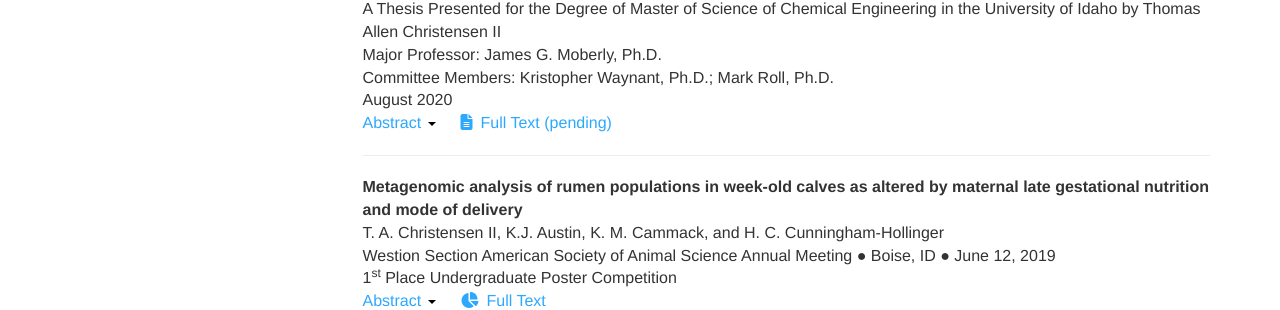
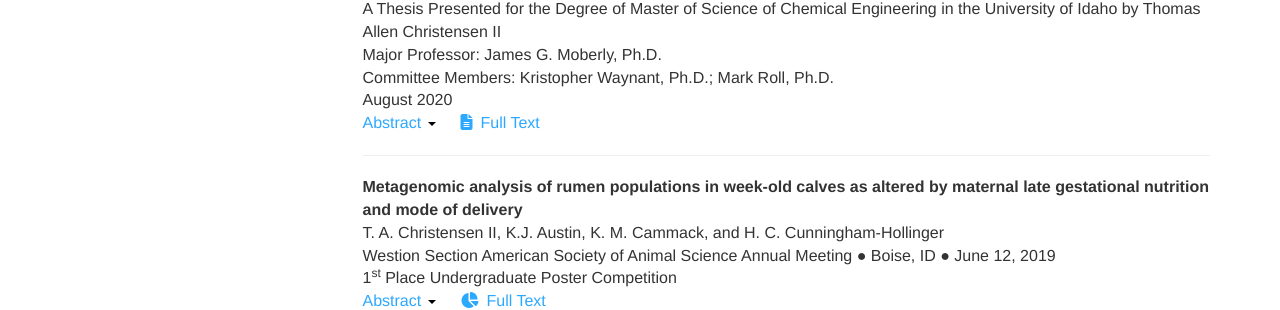
Before and after one commit to MillironX/millironx.github.io, a Jekyll site: the page built from Academia.html, in a window 1280 px wide. Shown: the part 693-1003 px from the top of the page. Built offline with Jekyll 4.4.1, drawn with Linux system fonts in a browser that asks for light colours; nearby versions of some CDN libraries; comment, search, counter and statistics services are not loaded.

Commit message:
Add thesis link

```diff
--- a/Academia.html
+++ b/Academia.html
@@ -23,7 +23,7 @@
         <br />
         <a data-toggle="collapse" data-target="#thesis-abstract" role="button">Abstract <span class="caret"></span></a>
         &emsp;
-        <a href="#"><i class="fas fa-file-alt"></i>&ensp;Full Text (pending)</a>
+        <a href="https://www.proquest.com/dissertations-theses/polyoxometalate-incorporation-effects-on-proton/docview/2502214356/se-2"><i class="fas fa-file-alt"></i>&ensp;Full Text</a>
         <div class="collapse" id="thesis-abstract">
             <p class="font-serif">
                 Polyoxometalate clusters embedded into hydrogel biobeads may be able to solve
```
